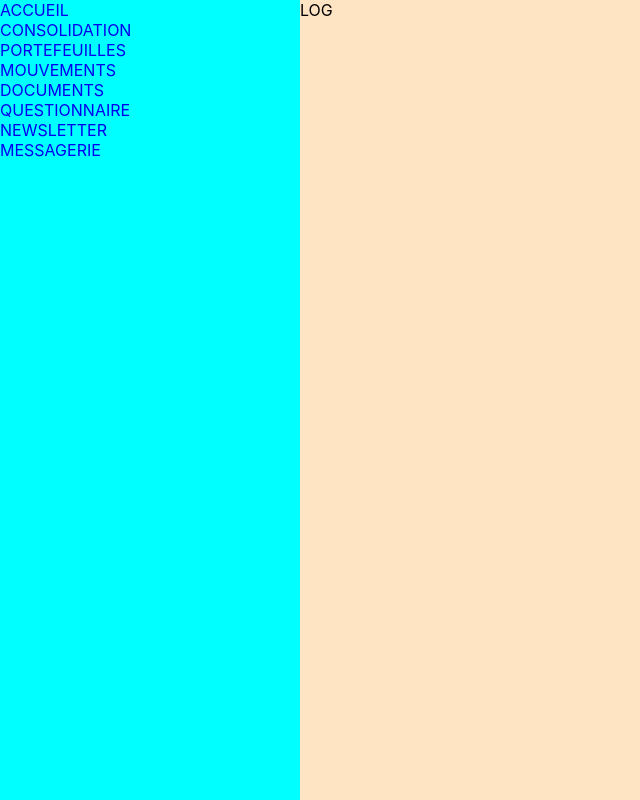
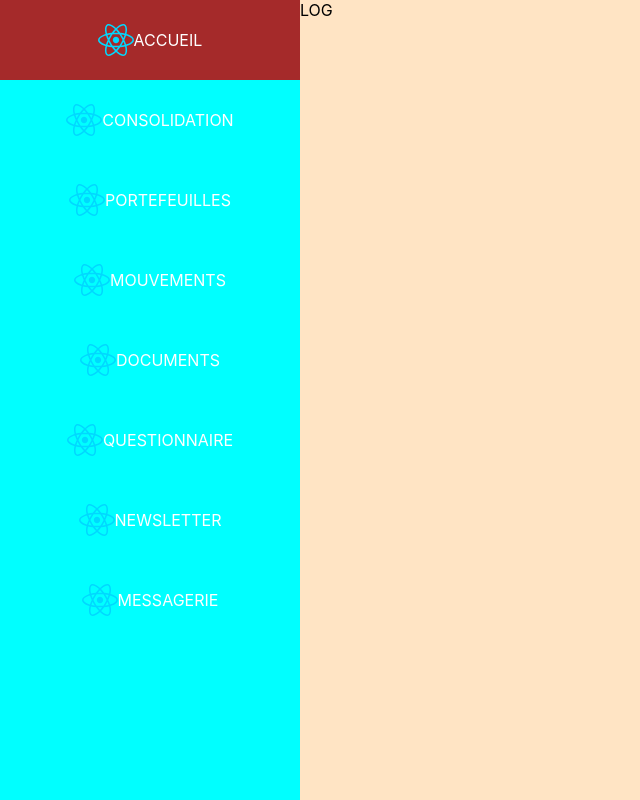
Before and after one commit to terenceraja/mykeeapp, a React (Vite) app in the folder front/: page / in a window 1280 px wide. Shown: the whole page, without its empty margins (0-640 px from the left). Built offline with nearby package versions, Linux system fonts and the light colour scheme.

Commit message:
css nav bar

```diff
--- a/front/src/components/NavBar.jsx
+++ b/front/src/components/NavBar.jsx
@@ -4,11 +4,12 @@ import { Link } from "react-router-dom";
 
 import "../styles/components/NavBar.css";
 
-const NavBar2 = () => {
+const NavBar = () => {
   const navList = NavBarData.map((item) => {
     return (
       <li key={item.title} className={item.cName}>
         <Link to={item.path}>
+          <img src={item.icon} alt="Logo" />
           <span>{item.title}</span>
         </Link>
       </li>
@@ -16,10 +17,10 @@ const NavBar2 = () => {
   });
 
   return (
-    <nav className="nav-menu">
-      <ul className="nav-menu-items">{navList}</ul>
+    <nav className="nav-bar">
+      <ul className="nav-rows-container">{navList}</ul>
     </nav>
   );
 };
 
-export default NavBar2;
+export default NavBar;
--- a/front/src/data/NavBarData.js
+++ b/front/src/data/NavBarData.js
@@ -1,10 +1,12 @@
+import icon from "../assets/react.svg";
+
 export const NavBarData = [
-  { title: "ACCUEIL", path: "/", icon: "", cName: "nav-text" },
-  { title: "CONSOLIDATION", path: "/cons", icon: "", cName: "nav-text" },
-  { title: "PORTEFEUILLES", path: "/ptf", icon: "", cName: "nav-text" },
-  { title: "MOUVEMENTS", path: "mvt", icon: "", cName: "nav-text" },
-  { title: "DOCUMENTS", path: "", icon: "", cName: "nav-text" },
-  { title: "QUESTIONNAIRE", path: "", icon: "", cName: "nav-text" },
-  { title: "NEWSLETTER", path: "", icon: "", cName: "nav-text" },
-  { title: "MESSAGERIE", path: "", icon: "", cName: "nav-text" },
+  { title: "ACCUEIL", path: "/", icon: icon, cName: "nav-rows" },
+  { title: "CONSOLIDATION", path: "/cons", icon: icon, cName: "nav-rows" },
+  { title: "PORTEFEUILLES", path: "/ptf", icon: icon, cName: "nav-rows" },
+  { title: "MOUVEMENTS", path: "mvt", icon: icon, cName: "nav-rows" },
+  { title: "DOCUMENTS", path: "", icon: icon, cName: "nav-rows" },
+  { title: "QUESTIONNAIRE", path: "", icon: icon, cName: "nav-rows" },
+  { title: "NEWSLETTER", path: "", icon: icon, cName: "nav-rows" },
+  { title: "MESSAGERIE", path: "", icon: icon, cName: "nav-rows" },
 ];
--- a/front/src/styles/components/NavBar.css
+++ b/front/src/styles/components/NavBar.css
@@ -1,17 +1,43 @@
-.nav-menu {
+/*SIDE BAR*/
+.nav-bar {
   background-color: aqua;
   height: 100vh;
   min-width: 300px;
   box-sizing: content-box;
 }
+/**/
 
-.nav-menu-items {
+/*LIST CONTAINER*/
+.nav-rows-container {
   list-style-type: none;
   width: 100%;
   margin: 0;
   padding: 0;
 }
+/**/
 
-.nav-text a {
+/*ROW MENU*/
+.nav-rows {
+  display: flex;
+  justify-content: center;
+  align-items: center;
+  height: 80px;
+}
+/**/
+
+/*LINK TAG*/
+a {
   text-decoration: none;
+  width: 100%;
+  height: 100%;
+  display: flex;
+  justify-content: center;
+  align-items: center;
+  color: white;
 }
+/**/
+
+a:hover {
+  background-color: brown;
+}
+/**/
```
